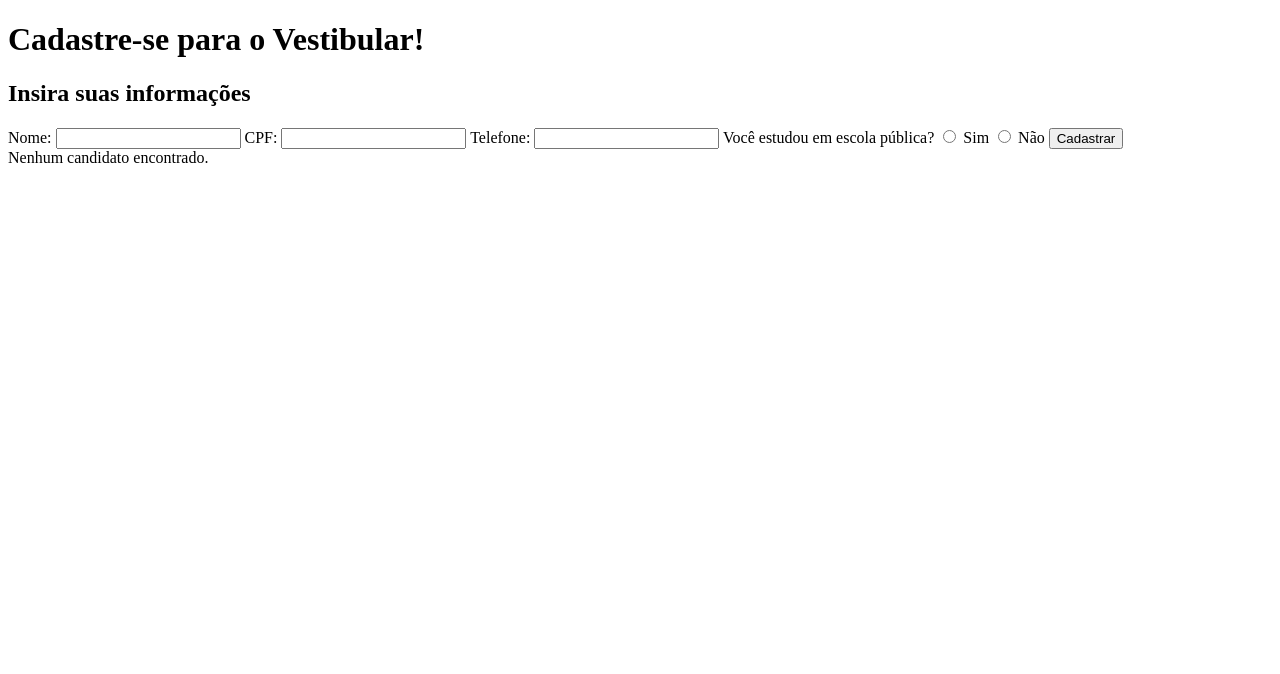
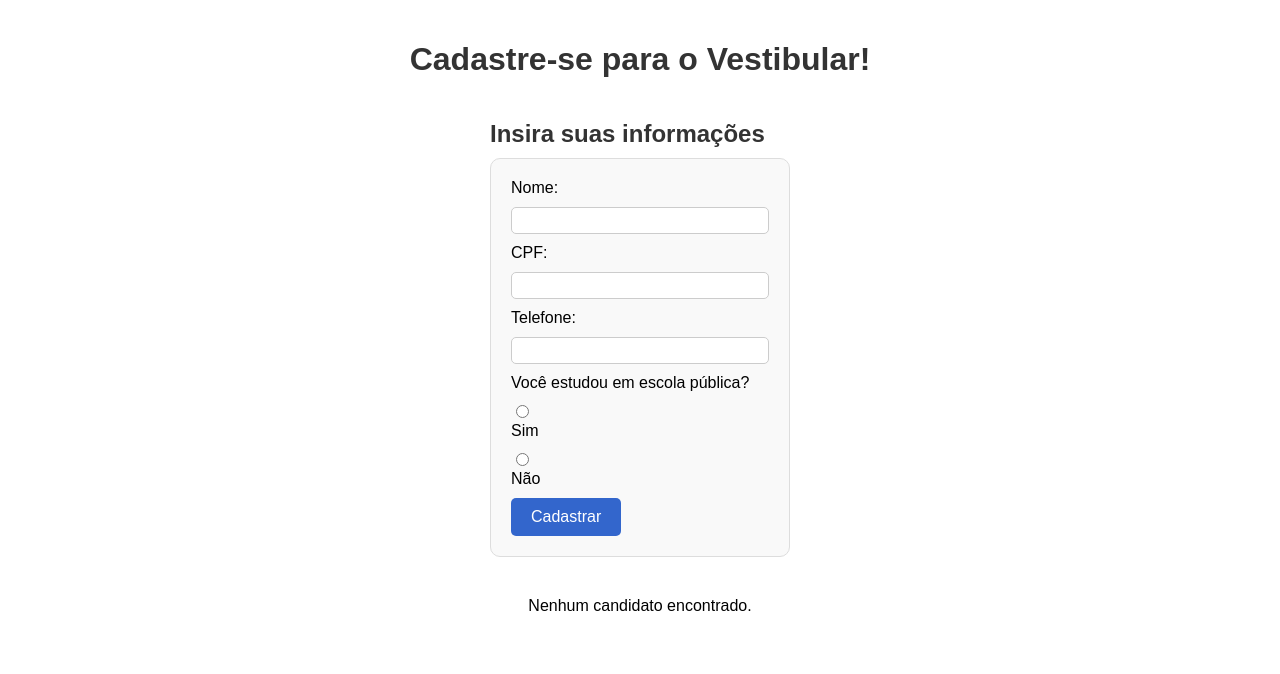
Before and after one commit to MarquesFabiano/FATEC_DES_WEB_2_2023_Avaliacao2, a PHP site: page / in a window 1280 px wide. Shown: the top 674 px of the page. Run offline with PHP 8.4, Linux system fonts and the light colour scheme; data that the repository does not hold is empty.

Commit message:
aprimoramento
Adicionado proteção contra SQL injection e ataques XSS;
adicionado CSS;
As classes agora estão separadas.

```diff
--- /dev/null
+++ b/conecta.php
@@ -0,0 +1,26 @@
+<?php
+class Conexao {
+    private $servername = "localhost";
+    private $username = "root";
+    private $password = "";
+    private $dbname = "vestibular_fatec";
+    private $conn;
+
+    public function __construct(){
+        $this-> conn = new mysqli($this->servername, $this->username, $this->password, $this->dbname);
+
+        if ($this->conn->connect_error){
+            die("Falha na conexão com o banco de dados: " . $this->conn->connect_error);
+        }
+    }
+
+    public function __destruct(){
+        $this->conn->close();
+    }
+
+    public function getConnection() {
+        return $this->conn;
+    }
+}
+
+?>
--- a/index.php
+++ b/index.php
@@ -1,15 +1,22 @@
 <?php
-require_once 'DBConnect.php';
+require_once 'candidato.php';
+require_once 'conecta.php';
 
-$candidatoCRUD = new CandidatoCRUD();
+$conexao = new Conexao();
+$candidato = new Candidato($conexao);
 
 if ($_SERVER["REQUEST_METHOD"] == "POST") {
+    $id = $_POST["id"];
     $nome = $_POST["nome"];
     $cpf = $_POST["cpf"];
     $telefone = $_POST["telefone"];
     $escolaPublica = isset($_POST["escolaPublica"]) ? true : false;
 
-    $candidatoCRUD->cadastrarCandidato($nome, $cpf, $telefone, $escolaPublica);
+    if (!empty($id)) {
+        $candidato->editarCandidato($id, $nome, $cpf, $telefone, $escolaPublica);
+    } else {
+        $candidato->cadastrarCandidato($nome, $cpf, $telefone, $escolaPublica);
+    }
 }
 
 if (isset($_GET["action"])) {
@@ -17,7 +24,7 @@ if (isset($_GET["action"])) {
 
     if ($action == "delete" && isset($_GET["id"])) {
         $id = $_GET["id"];
-        $candidatoCRUD->excluirCandidato($id);
+        $candidato->excluirCandidato($id);
     }
 }
 ?>
@@ -30,6 +37,7 @@ if (isset($_GET["action"])) {
     <meta http-equiv="X-UA-Compatible" content="IE=edge">
     <meta name="viewport" content="width=device-width, initial-scale=1.0">
     <title>Avaliação 2: Desenvolvimento Web</title>
+    <link rel="stylesheet" href="style.css">
 </head>
 
 <body>
@@ -42,6 +50,7 @@ if (isset($_GET["action"])) {
 
             <div>
                 <form action="<?php echo $_SERVER['PHP_SELF']; ?>" method="post">
+                    <input type="hidden" name="id" value="">
                     <label for="nome">Nome:</label>
                     <input type="text" name="nome" id="nome" required>
 
@@ -67,7 +76,7 @@ if (isset($_GET["action"])) {
 
         <section>
             <?php
-            $candidatoCRUD->listarCandidatos();
+            $candidato->listarCandidatos();
             ?>
         </section>
     </main>
--- /dev/null
+++ b/style.css
@@ -0,0 +1,68 @@
+* {
+    box-sizing: border-box;
+}
+
+body {
+    font-family: Arial, sans-serif;
+    margin: 0;
+    padding: 20px;
+}
+
+header {
+    text-align: center;
+    margin-bottom: 20px;
+}
+
+h1 {
+    color: #333;
+}
+
+main {
+    display: flex;
+    flex-direction: column;
+    align-items: center;
+}
+
+section {
+    margin-bottom: 40px;
+}
+
+h2 {
+    color: #333;
+    margin-bottom: 10px;
+}
+
+form {
+    width: 300px;
+    padding: 20px;
+    background-color: #f9f9f9;
+    border: 1px solid #ddd;
+    border-radius: 10px;
+}
+
+label {
+    display: block;
+    margin-bottom: 10px;
+}
+
+input[type="text"] {
+    width: 100%;
+    padding: 5px;
+    border: 1px solid #ccc;
+    border-radius: 5px;
+    margin-bottom: 10px;
+}
+
+input[type="radio"] {
+    margin-right: 5px;
+}
+
+input[type="submit"] {
+    background-color: #3366cc;
+    color: #fff;
+    border: none;
+    border-radius: 5px;
+    padding: 10px 20px;
+    font-size: 16px;
+    cursor: pointer;
+}
```
Also changed, not shown: candidato.php (added, +76 -0 lines).
